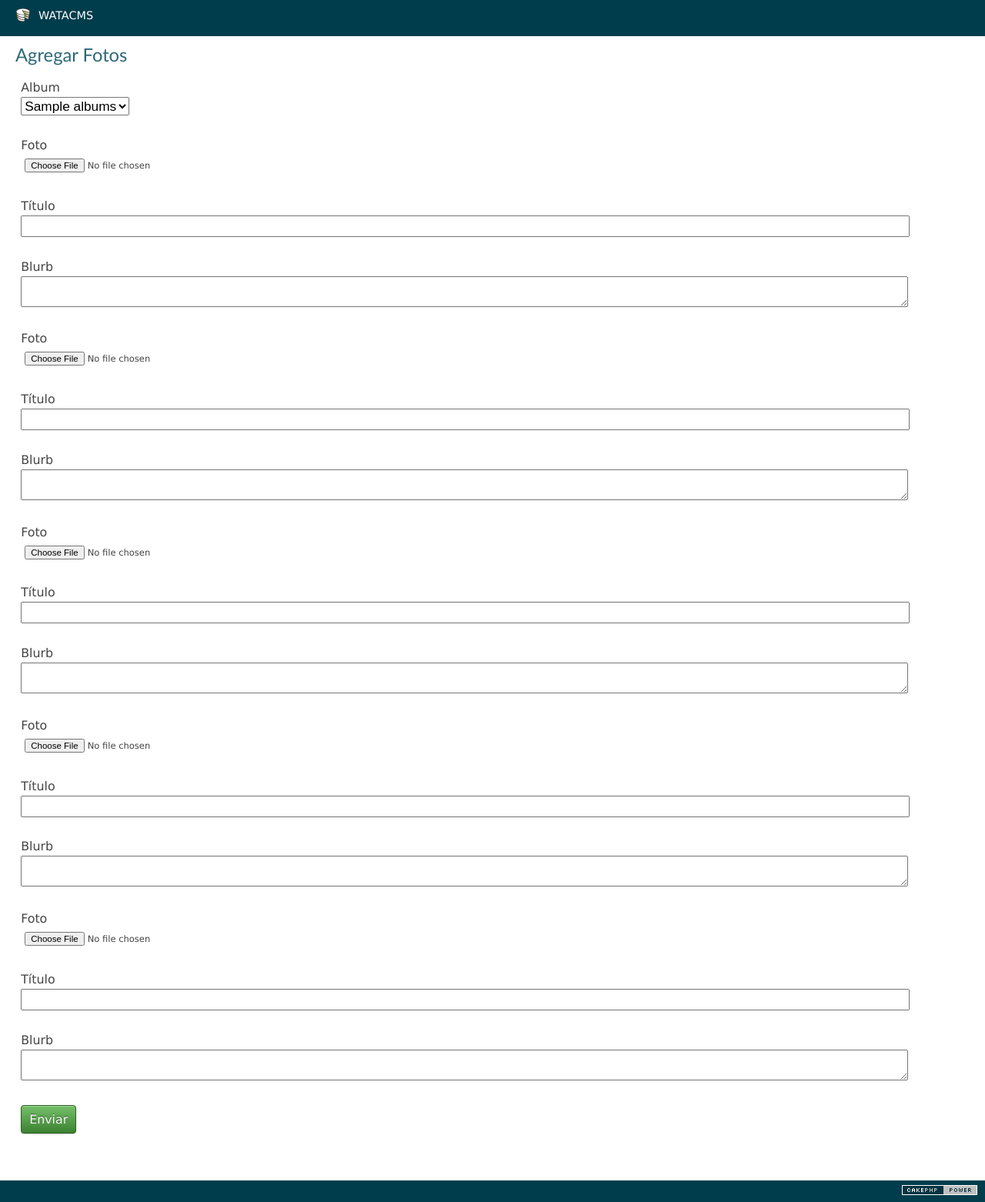
After one commit to ismaelgonzalez/watacms-cake, a CakePHP app: the page made by app/View/Photo/add.ctp in a window 1280 px wide. The commit adds this page. Shown: the whole page at 77% size. Run offline with PHP 8.4 and a stand-in for CakePHP, Linux system fonts and the light colour scheme; the template is opened without the code that fills it: most values are stand-ins (such as "Sample title", 1, 10 or a date in 2020); form fields are guessed from the names that the template uses; some libraries are stand-ins or nearby versions.

Commit message:
work in progress for managing photos for albums

```diff
--- a/app/Controller/AlbumController.php
+++ b/app/Controller/AlbumController.php
@@ -80,8 +80,10 @@ class AlbumController extends AppController {
 
 			return $this->redirect('/album/index');
 		}
+	}
 
-
-
+	public function view($id){
+		$this->autoRender = false;
+		echo "we're gonna view the photos from album $id here";
 	}
 }
--- a/app/View/Album/index.ctp
+++ b/app/View/Album/index.ctp
@@ -1,6 +1,7 @@
 <h2>Administrar Albums</h2>
 
 <h3><a href="/album/add">Agregar un Album nuevo</a></h3>
+<h4><a href="/photo/add">Agregar fotos nuevas</a></h4>
 
 <table class="">
     <tr>
@@ -26,7 +27,9 @@
         </td>
         <td>
             <a href="/album/edit/<?php echo $album['Album']['id']; ?>"><img src="/img/edit.png" alt="Editar" height="24px" ></a> |
-            <img class="img_button" src="/img/delete.png" alt="Borrar" height="24px" onclick="borrar(<?php echo $album['Album']['id']; ?>)">
+            <img class="img_button" src="/img/delete.png" alt="Borrar" height="24px" onclick="borrar(<?php echo $album['Album']['id']; ?>)"> |
+			<a href="/album/view/<?php echo $album['Album']['id']; ?>">Ver Fotos</a> |
+			<a href="/photo/add/<?php echo $album['Album']['id']; ?>">Agregar Fotos</a>
         </td>
     </tr>
     <?php } ?>
--- /dev/null
+++ b/app/View/Photo/add.ctp
@@ -0,0 +1,35 @@
+<h3>Agregar Fotos</h3>
+<?php
+echo $this->Form->create('Photo', array('type'=>'file'));
+echo $this->Form->input('album_id', array(
+	'label' => 'Album',
+	'options' => array(
+		$albums
+	),
+	'default' => $album_id,
+	'empty' => array(0 => '-- Elige un album --'),
+));
+echo $this->Form->input('pic1', array('label' => 'Foto', 'type' => 'file'));
+echo $this->Form->input('title1', array('label' => 'T&iacute;tulo'));
+echo $this->Form->input('blurb1', array('label' => 'Blurb', 'type' => 'textarea'));
+
+echo $this->Form->input('pic2', array('label' => 'Foto', 'type' => 'file'));
+echo $this->Form->input('title2', array('label' => 'T&iacute;tulo'));
+echo $this->Form->input('blurb2', array('label' => 'Blurb', 'type' => 'textarea'));
+
+echo $this->Form->input('pic3', array('label' => 'Foto', 'type' => 'file'));
+echo $this->Form->input('title3', array('label' => 'T&iacute;tulo'));
+echo $this->Form->input('blurb3', array('label' => 'Blurb', 'type' => 'textarea'));
+
+echo $this->Form->input('pic4', array('label' => 'Foto', 'type' => 'file'));
+echo $this->Form->input('title4', array('label' => 'T&iacute;tulo'));
+echo $this->Form->input('blurb4', array('label' => 'Blurb', 'type' => 'textarea'));
+
+echo $this->Form->input('pic5', array('label' => 'Foto', 'type' => 'file'));
+echo $this->Form->input('title5', array('label' => 'T&iacute;tulo'));
+echo $this->Form->input('blurb5', array('label' => 'Blurb', 'type' => 'textarea'));
+
+echo $this->Form->submit('Enviar', array('formnovalidate' => true));
+echo $this->Form->end();
+
+?>
--- a/app/webroot/css/cake.generic.css
+++ b/app/webroot/css/cake.generic.css
@@ -312,9 +312,9 @@ label {
 }
 input, textarea {
 	clear: both;
-	font-size: 140%;
+	font-size: 80%;
 	font-family: "frutiger linotype", "lucida grande", "verdana", sans-serif;
-	padding: 1%;
+	padding: 5px;
 	width:98%;
 }
 select {
```
Also changed, not shown: app/Controller/PhotoController.php (added, +33 -0 lines), app/Model/Photo.php (added, +59 -0 lines).
